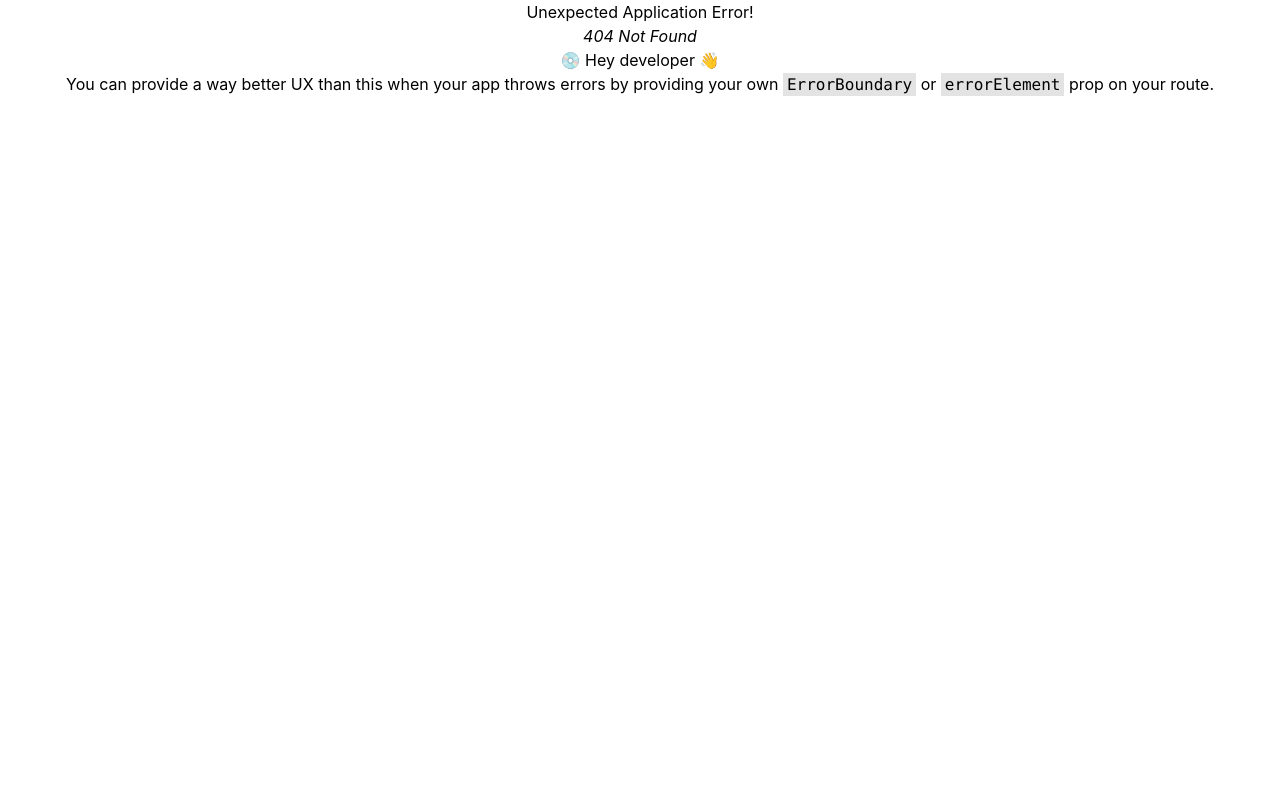
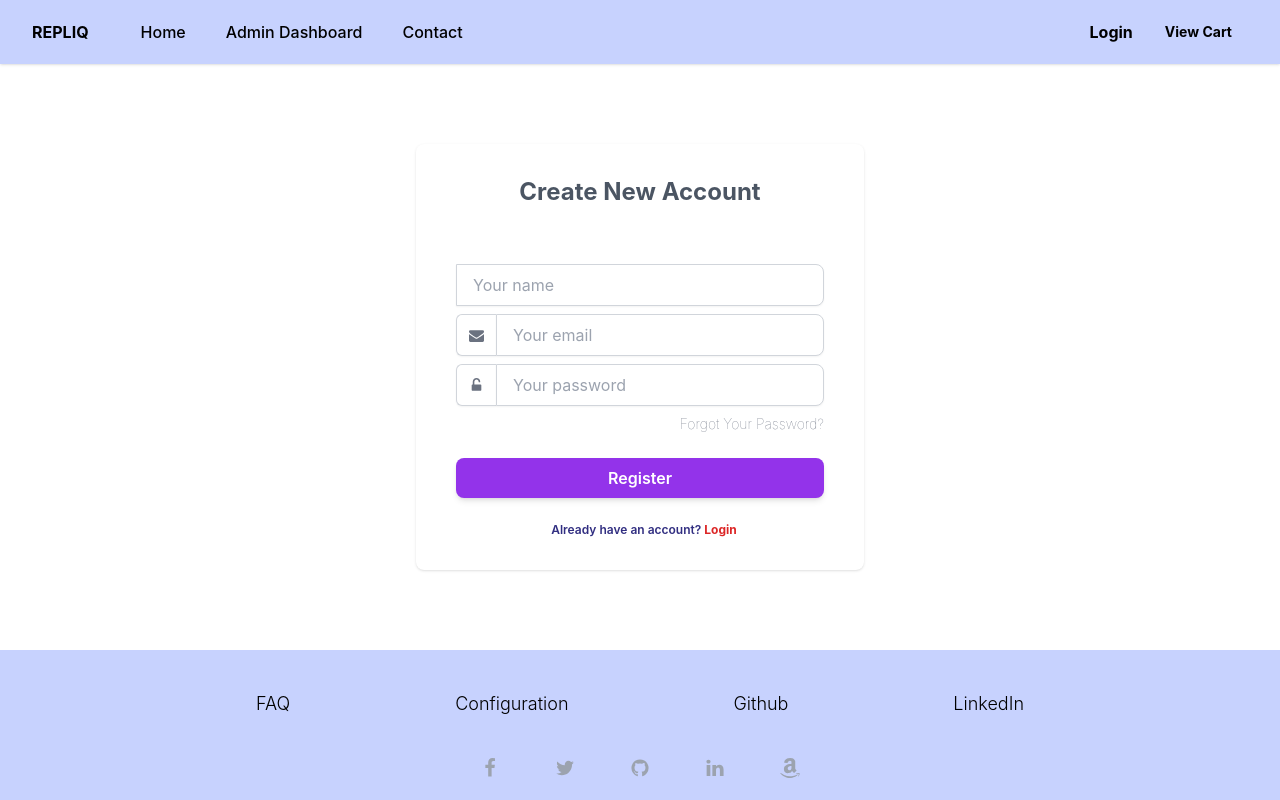
Before and after one commit to Sanzida-Alam-Sinthia/Repliq-e-commerce-website-client, a React (Create React App) app: page /register in a window 1280 px wide. Before the commit this address had no page. Shown: the top 800 px of the page. Built offline with nearby package versions, Linux system fonts and the light colour scheme.

Commit message:
register view implemented

```diff
--- /dev/null
+++ b/src/Pages/Register/Register.js
@@ -0,0 +1,67 @@
+import React from 'react';
+import { Link } from 'react-router-dom';
+
+const Register = () => {
+    return (
+        <div className='md:flex md:justify-center m-10'>
+            <div class="flex flex-col w-full max-w-md mt-10 mb-10 px-4 py-8 bg-white rounded-lg shadow dark:bg-gray-800 sm:px-6 md:px-8 lg:px-10">
+                <div class="self-center mb-6 text-xl font-bold text-gray-600 sm:text-2xl dark:text-white">
+                    Create New Account
+                </div>
+                <div class="mt-8">
+                    <form action="#" autoComplete="off">
+                        <div class="flex flex-col mb-2">
+                            <div class="flex relative ">
+                                <input type="text" id="name" class=" rounded-r-lg flex-1 appearance-none border border-gray-300 w-full py-2 px-4 bg-white text-gray-700 placeholder-gray-400 shadow-sm text-base focus:outline-none focus:ring-2 focus:ring-purple-600 focus:border-transparent" placeholder="Your name" />
+                            </div>
+                        </div>
+                        <div class="flex flex-col mb-2">
+                            <div class="flex relative ">
+                                <span class="rounded-l-md inline-flex  items-center px-3 border-t bg-white border-l border-b  border-gray-300 text-gray-500 shadow-sm text-sm">
+                                    <svg width="15" height="15" fill="currentColor" viewBox="0 0 1792 1792" xmlns="http://www.w3.org/2000/svg">
+                                        <path d="M1792 710v794q0 66-47 113t-113 47h-1472q-66 0-113-47t-47-113v-794q44 49 101 87 362 246 497 345 57 42 92.5 65.5t94.5 48 110 24.5h2q51 0 110-24.5t94.5-48 92.5-65.5q170-123 498-345 57-39 100-87zm0-294q0 79-49 151t-122 123q-376 261-468 325-10 7-42.5 30.5t-54 38-52 32.5-57.5 27-50 9h-2q-23 0-50-9t-57.5-27-52-32.5-54-38-42.5-30.5q-91-64-262-182.5t-205-142.5q-62-42-117-115.5t-55-136.5q0-78 41.5-130t118.5-52h1472q65 0 112.5 47t47.5 113z">
+                                        </path>
+                                    </svg>
+                                </span>
+                                <input type="text" id="sign-in-email" class=" rounded-r-lg flex-1 appearance-none border border-gray-300 w-full py-2 px-4 bg-white text-gray-700 placeholder-gray-400 shadow-sm text-base focus:outline-none focus:ring-2 focus:ring-purple-600 focus:border-transparent" placeholder="Your email" />
+                            </div>
+                        </div>
+                        <div class="flex flex-col mb-6">
+                            <div class="flex relative ">
+                                <span class="rounded-l-md inline-flex  items-center px-3 border-t bg-white border-l border-b  border-gray-300 text-gray-500 shadow-sm text-sm">
+                                    <svg width="15" height="15" fill="currentColor" viewBox="0 0 1792 1792" xmlns="http://www.w3.org/2000/svg">
+                                        <path d="M1376 768q40 0 68 28t28 68v576q0 40-28 68t-68 28h-960q-40 0-68-28t-28-68v-576q0-40 28-68t68-28h32v-320q0-185 131.5-316.5t316.5-131.5 316.5 131.5 131.5 316.5q0 26-19 45t-45 19h-64q-26 0-45-19t-19-45q0-106-75-181t-181-75-181 75-75 181v320h736z">
+                                        </path>
+                                    </svg>
+                                </span>
+                                <input type="password" id="sign-in-email" class=" rounded-r-lg flex-1 appearance-none border border-gray-300 w-full py-2 px-4 bg-white text-gray-700 placeholder-gray-400 shadow-sm text-base focus:outline-none focus:ring-2 focus:ring-purple-600 focus:border-transparent" placeholder="Your password" />
+                            </div>
+                        </div>
+                        <div class="flex items-center mb-6 -mt-4">
+                            <div class="flex ml-auto">
+                                <a href="#" class="inline-flex text-xs font-thin text-gray-500 sm:text-sm dark:text-gray-100 hover:text-gray-700 dark:hover:text-white">
+                                    Forgot Your Password?
+                                </a>
+                            </div>
+                        </div>
+                        <div class="flex w-full">
+                            <button type="submit" class="py-2 px-4  bg-purple-600 hover:bg-purple-700 focus:ring-purple-500 focus:ring-offset-purple-200 text-white w-full transition ease-in duration-200 text-center text-base font-semibold shadow-md focus:outline-none focus:ring-2 focus:ring-offset-2  rounded-lg ">
+                                Register
+                            </button>
+                        </div>
+                    </form>
+                </div>
+                <div class="flex items-center justify-center mt-6">
+                    <a href="#" target="_blank" class="inline-flex items-center text-xs font-thin text-center text-gray-500 hover:text-gray-700 dark:text-gray-100 dark:hover:text-white">
+                        <span class="ml-2 font-semibold text-indigo-900">
+                            <h2> Already have an account?  <Link to='/login' className='text-red-600 font-bold'>Login</Link></h2>
+                        </span>
+                    </a>
+                </div>
+            </div>
+
+        </div>
+    );
+};
+
+export default Register;
--- a/src/Routes/Routes/Routes.js
+++ b/src/Routes/Routes/Routes.js
@@ -2,6 +2,7 @@
 import Main from "../../Layout/Main";
 import Home from "../../Pages/Home/Home";
 import Login from "../../Pages/Login/Login";
+import Register from "../../Pages/Register/Register";
 
 export const router = createBrowserRouter([
     {
@@ -15,6 +16,10 @@
             {
                 path: '/login',
                 element: <Login></Login>
+            },
+            {
+                path: '/register',
+                element: <Register></Register>
             }
 
         ]
```
